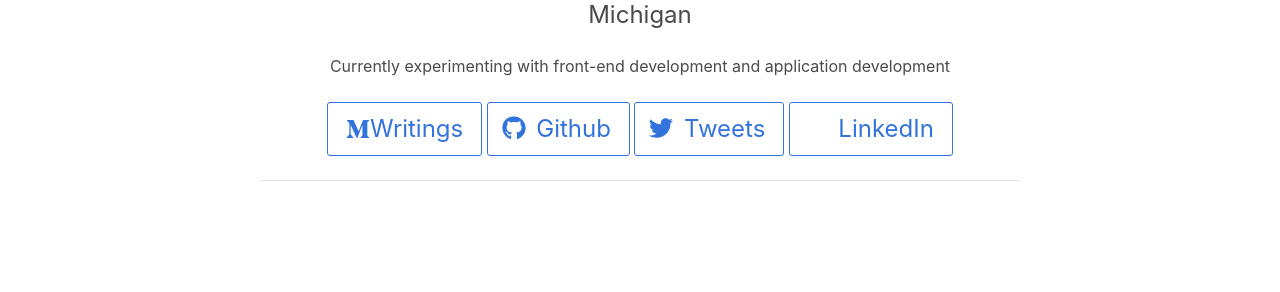
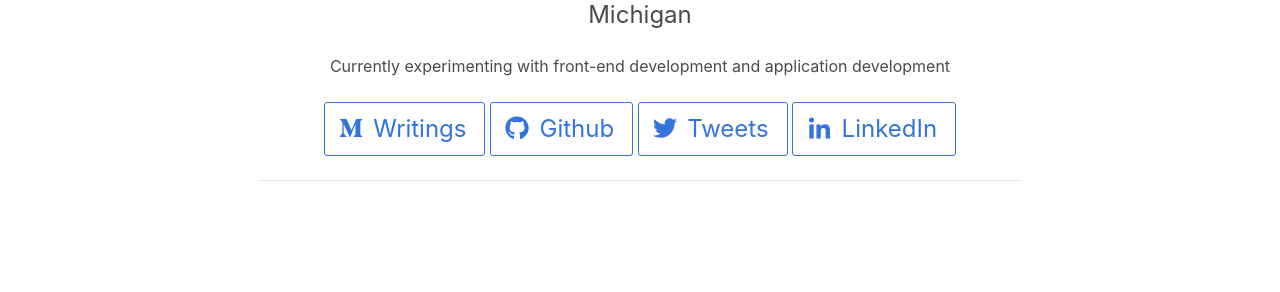
Before and after one commit to djschor/djschor.github.io, a Jekyll site: the page built from index.html, in a window 1280 px wide. Shown: the part 439-731 px from the top of the page. Built offline with Jekyll 4.4.1, drawn with Linux system fonts in a browser that asks for light colours; some web fonts are replaced.

Commit message:
ICONS WORKING IT'S A MIRACLE

```diff
--- a/index.html
+++ b/index.html
@@ -22,7 +22,9 @@ layout: default
 					<br>
 					<p class="has-text-centered">
 						<a class="button is-large is-primary is-outlined" href="https://medium.com/@danielschorin">
-							<i class="fab fa-medium-m"></i>
+							<span class="icon">
+								<i class="fab fa-medium-m"></i>
+							</span>
 							<span>Writings</span>
 						</a>
 						<a class="button is-large is-primary is-outlined" href="https://github.com/djschor">
@@ -38,7 +40,7 @@ layout: default
 							<span>Tweets</span>
 						</a>
 						<a class="button is-large is-primary is-outlined" href="https://www.linkedin.com/in/daniel-schorin-85a626b1/">
-							<span class="icon"
+							<span class="icon">
 								<i class="fab fa-linkedin-in"></i>
 							</span>
 							<span>LinkedIn</span>
```
